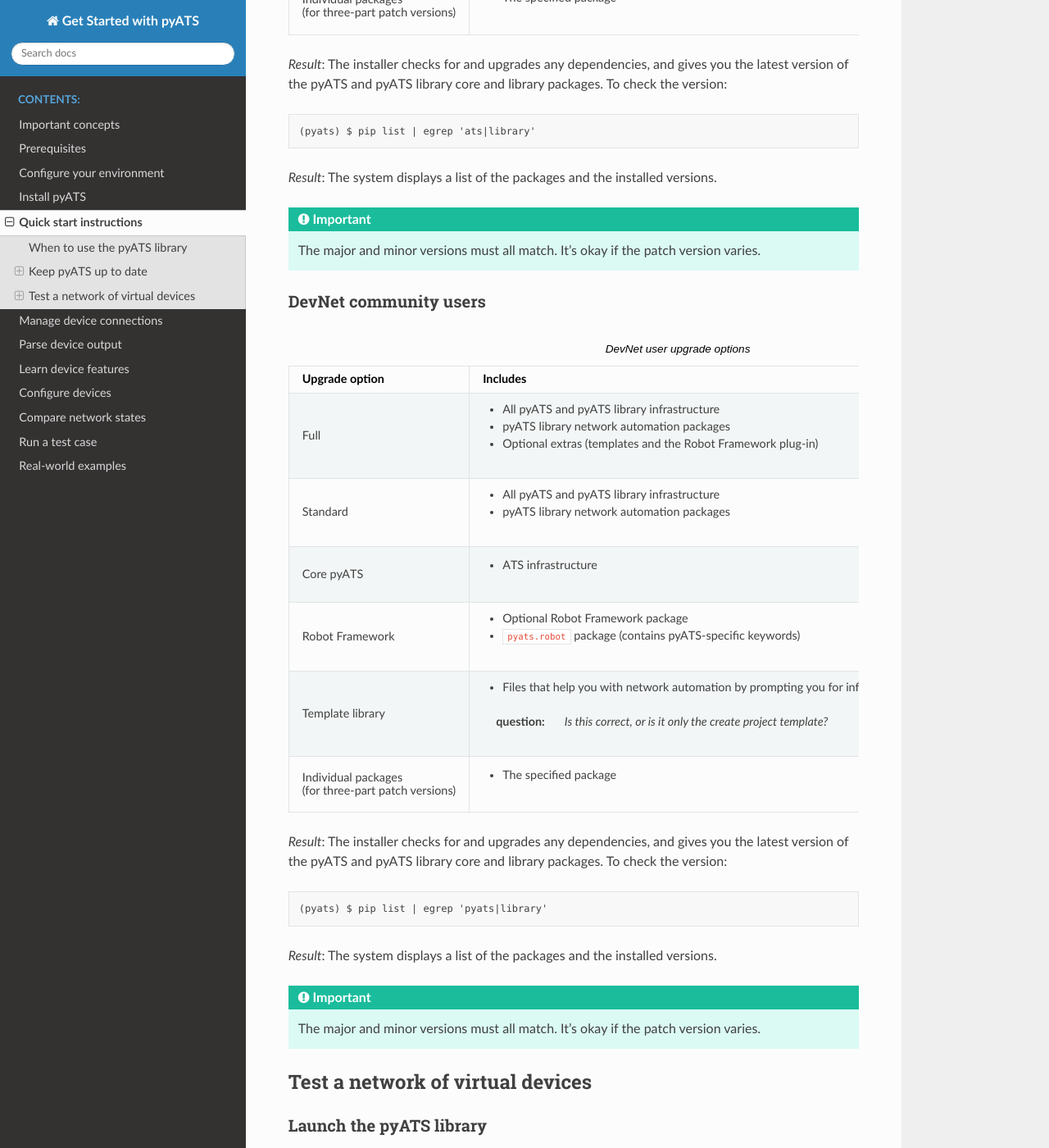
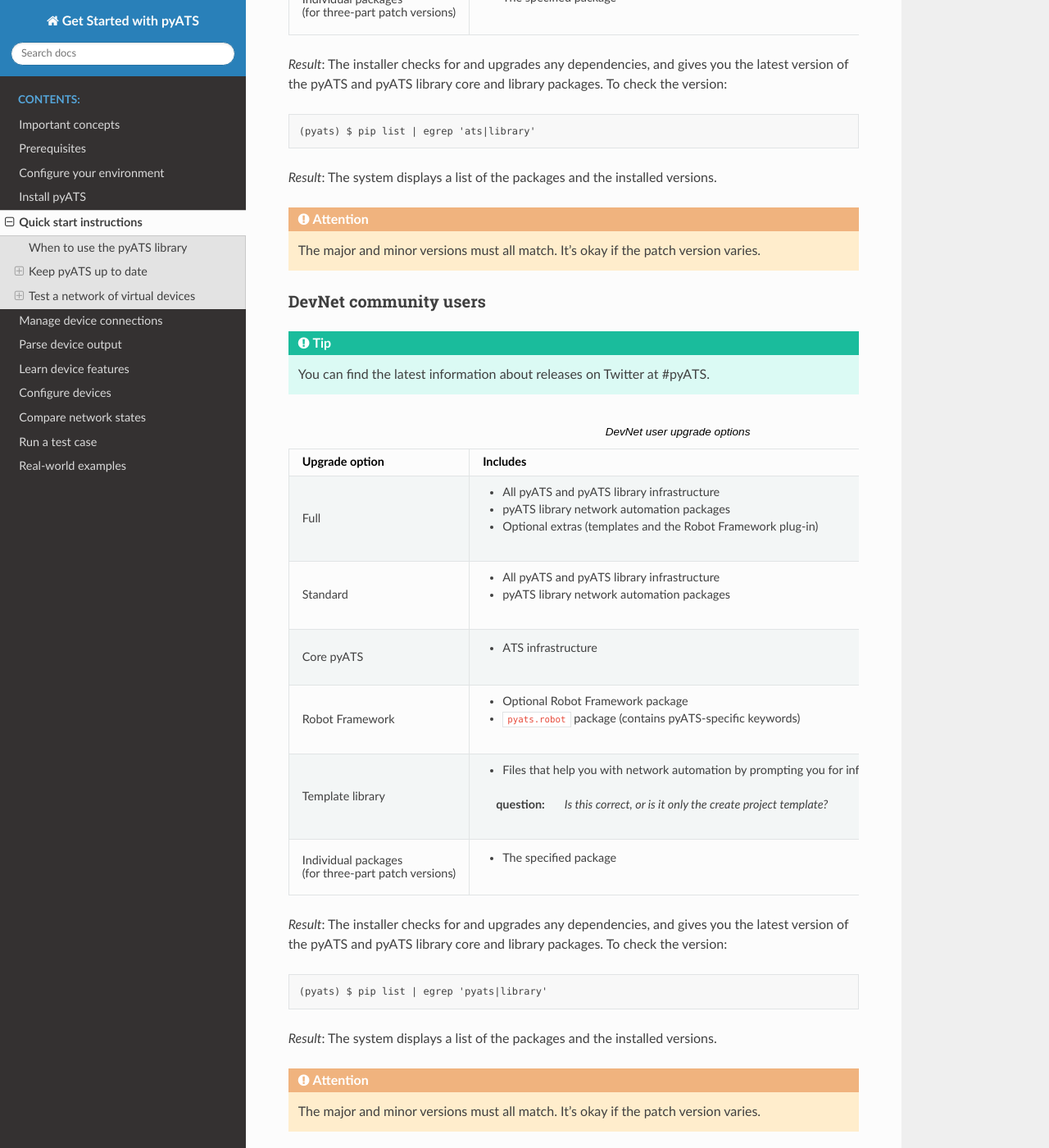
Before and after one commit to CiscoTestAutomation/getting-started, a Sphinx documentation site: the page built from source/quickstart/quickstartintro.rst, in a window 1280 px wide and 1400 px high, scrolled down 1618 px. Shown: the whole window at 82% size. Built offline with Sphinx 7.4.7 and the Read the Docs theme 2.0.0, drawn with Linux system fonts in a browser that asks for light colours; pages that are not in the unit, such as notebooks, are missing from menus.

Commit message:
Added a tip for DevNet users about the Twitter notifications.

```diff
--- a/source/quickstart/quickstartintro.rst
+++ b/source/quickstart/quickstartintro.rst
@@ -38,10 +38,11 @@
 
 *Result*: The system displays a list of the packages and the installed versions.
 
-.. important:: The major and minor versions must all match. It's okay if the patch version varies.
+.. attention:: The major and minor versions must all match. It's okay if the patch version varies.
 
 DevNet community users
 ^^^^^^^^^^^^^^^^^^^^^^^
+.. tip:: You can find the latest information about releases on Twitter at #pyATS.
 
 .. csv-table:: DevNet user upgrade options
     :file: UpgradeExternal.csv
@@ -55,7 +56,7 @@
 
 *Result*: The system displays a list of the packages and the installed versions.
 
-.. important:: The major and minor versions must all match. It's okay if the patch version varies.
+.. attention:: The major and minor versions must all match. It's okay if the patch version varies.
 
 Test a network of virtual devices
 ----------------------------------
```
